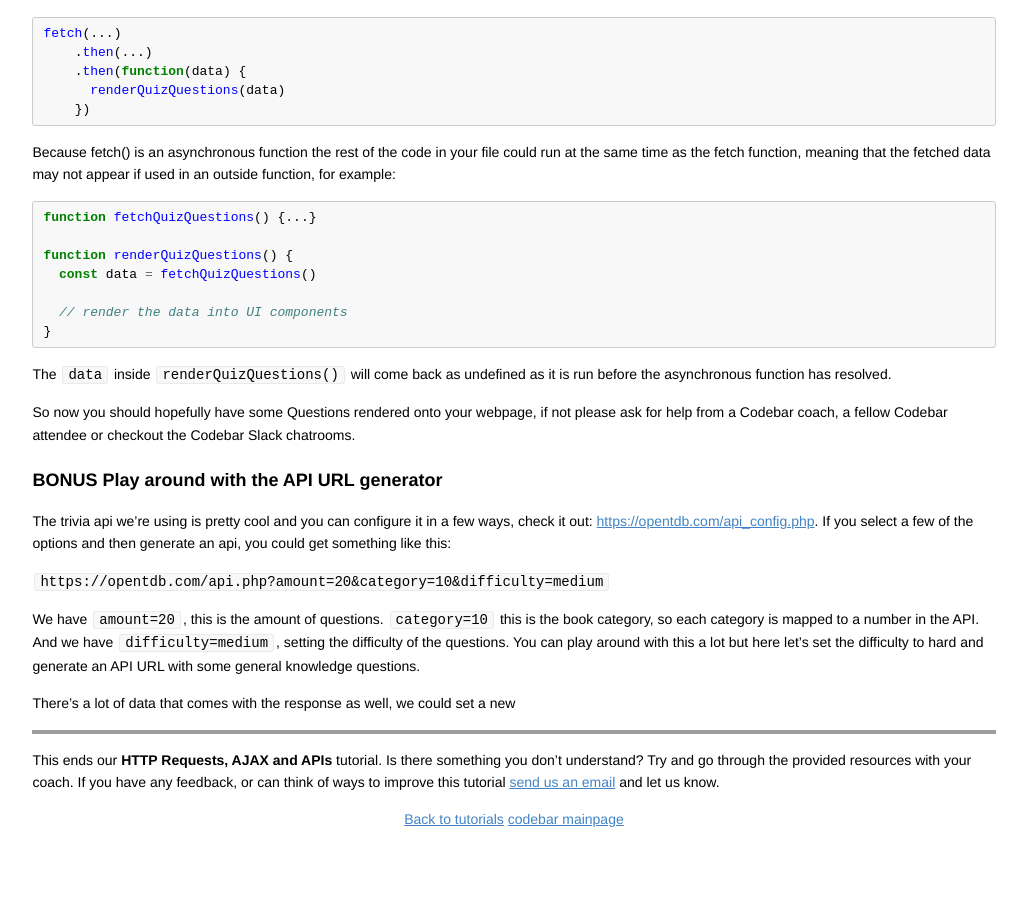
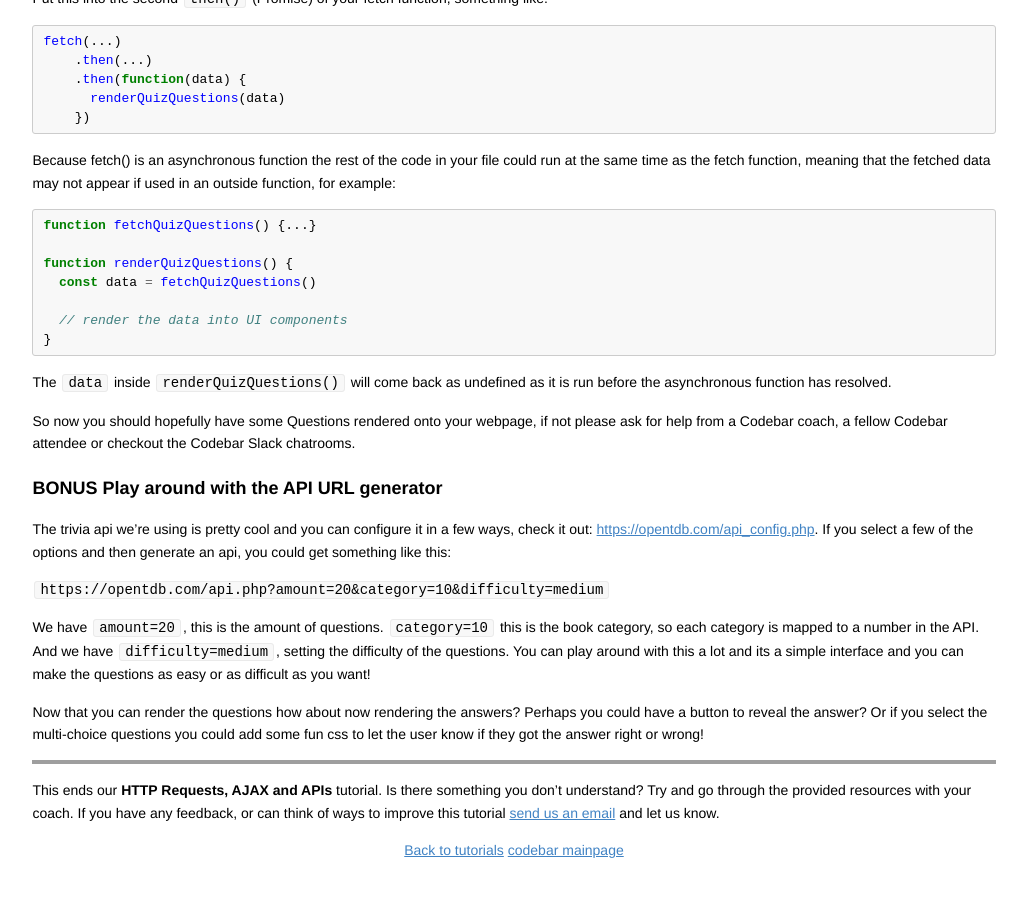
Before and after one commit to codebar/tutorials, a Jekyll site: the page built from js/lesson4/tutorial.md, in a window 1280 px wide and 900 px high, scrolled down 7239 px. Shown: the top 897 px of the window, without its empty margins (126-1153 px from the left). Built offline with Jekyll 4.4.1, drawn with Linux system fonts in a browser that asks for light colours; before the commit the page ends 8108 px from its top, so only the background shows below that; some of the changed text lies outside the part shown; grey boxes are pictures that could not be loaded.

Commit message:
add link to gist

```diff
--- a/js/lesson4/tutorial.md
+++ b/js/lesson4/tutorial.md
@@ -231,6 +231,7 @@ Well done, you've finished! For a bonus, switch your `getGithubInfo` method to r
 
 
 For this exercise, we will build a web app that generates trivia questions, using this open trivia questions api: https://opentdb.com/api_config.php
+[Download](https://gist.github.com/kyorkston/a2768287fe15fc693da3dc62e8a8d697/download) the exercise files or clone them directly from github `git clone https://gist.github.com/a2768287fe15fc693da3dc62e8a8d697.git`. Shoutout to [despo](https://gist.github.com/despo) for originially making these files!
 
 ### What we will be doing:
 
@@ -357,9 +356,11 @@ If you select a few of the options and then generate an api, you could get somet
 `https://opentdb.com/api.php?amount=20&category=10&difficulty=medium`
 
 We have `amount=20`, this is the amount of questions. `category=10` this is the book category, so each category is mapped to a number in the API. And we have `difficulty=medium`, setting the difficulty of the questions.
-You can play around with this a lot but here let's set the difficulty to hard and generate an API URL with some general knowledge questions.
+You can play around with this a lot and its a simple interface and you can make the questions as easy or as difficult as you want!
 
-There's a lot of data that comes with the response as well, we could set a new
+Now that you can render the questions how about now rendering the answers?
+Perhaps you could have a button to reveal the answer?
+Or if you select the multi-choice questions you could add some fun css to let the user know if they got the answer right or wrong!
 
 
 ---
```
Also changed, not shown: other parts of js/lesson4/tutorial.md (+0 -2 lines).
